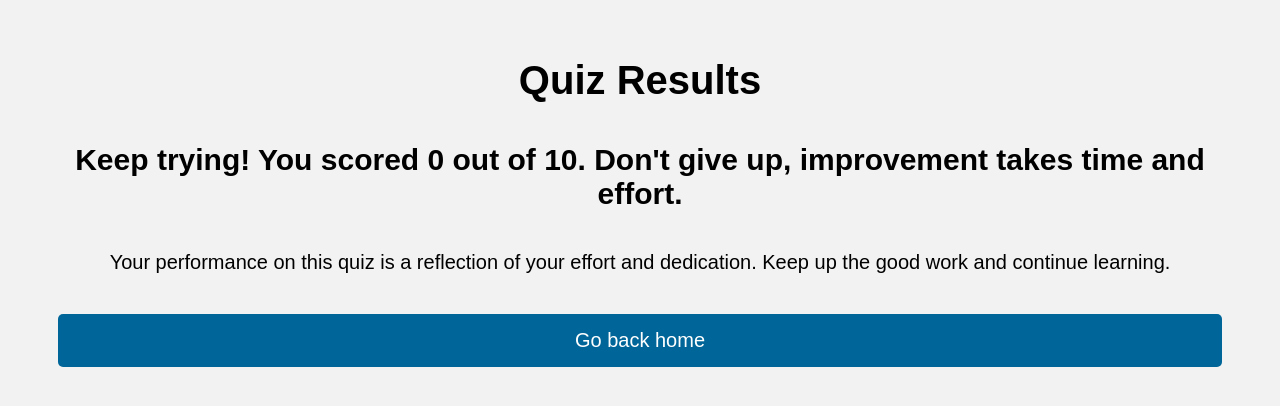
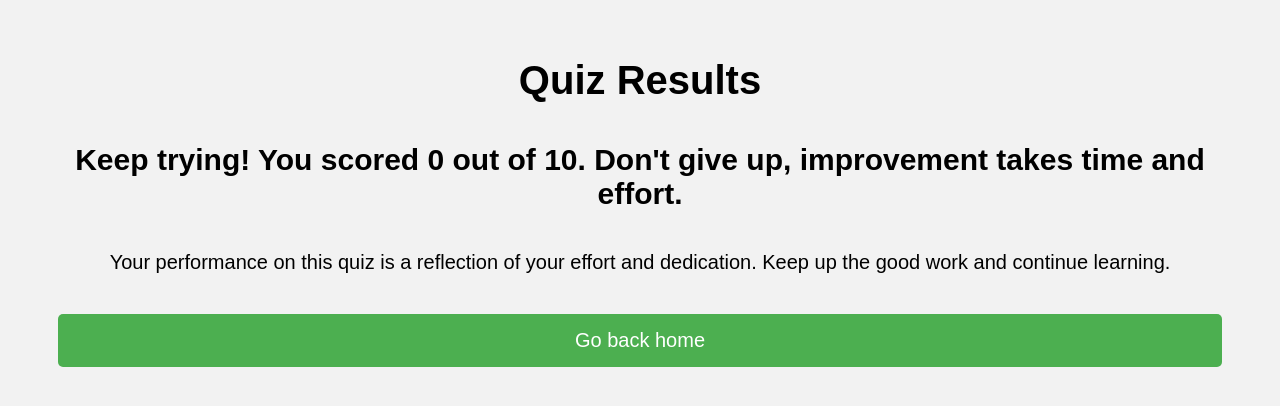
Before and after one commit to kibo-web-app-dev-jan-23/flask-quiz-app-the_overcomers, a Flask app: page /result in a window 1280 px wide. Shown: the top 406 px of the page. Run offline with Flask 2, Linux system fonts and the light colour scheme.

Commit message:
Update result.css

```diff
--- a/static/result.css
+++ b/static/result.css
@@ -1,3 +1,4 @@
+
 body {
   background-color: #f2f2f2;
   font-family: Arial, sans-serif;
@@ -26,7 +27,7 @@ p {
   display: block;
   margin: 0 auto;
   padding: 15px 40px;
-  background-color: #006699;
+  background-color: #4CAF50;
   color: white;
   border-radius: 5px;
   text-align: center;
@@ -36,5 +37,5 @@ p {
 }
 
 .back-home:hover {
-  background-color: #2bb0f3;
+  background-color: #3e8e41;
 }
```
